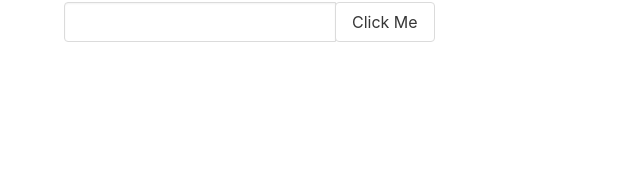
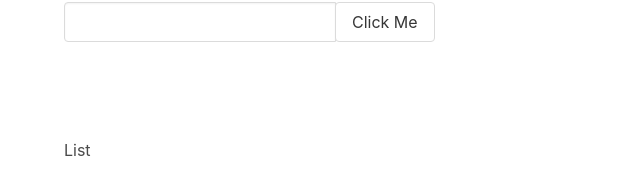
Before and after one commit to jmutchek/initiative, a Vue app: page / in a window 1280 px wide. Shown: the part 138-332 px from the top of the page, without its empty margins (0-640 px from the left). Built offline with nearby package versions, Linux system fonts and the light colour scheme.

Commit message:
add list

```diff
--- a/src/App.vue
+++ b/src/App.vue
@@ -1,8 +1,11 @@
 <template>
   <div>
     <h1 class="title">Hello {{ value }}</h1>
-     <section class="section">
+    <section class="section">
       <NewEntry></NewEntry>
+    </section>
+    <section class="section">
+      <InitiativeList></InitiativeList>
     </section>
   </div>
 </template>
@@ -10,11 +13,13 @@
 <script>
 // @ is an alias to /src
 import NewEntry from '@/NewEntry.vue'
+import InitiativeList from '@/InitiativeList.vue'
 
 export default {
   name: "App",
   components: {
-    NewEntry
+    NewEntry,
+    InitiativeList
   },
   data() {
     return {
--- /dev/null
+++ b/src/InitiativeList.vue
@@ -0,0 +1,19 @@
+<template>
+  <div class="container">
+    <h2>List</h2>
+  </div>
+</template>
+
+<script>
+export default {
+  name: "InitiativeList",
+  data() {
+    return {};
+  },
+  methods: {
+    clickMe() {
+      this.$buefy.notification.open("Clicked!!");
+    },
+  },
+};
+</script>
```
